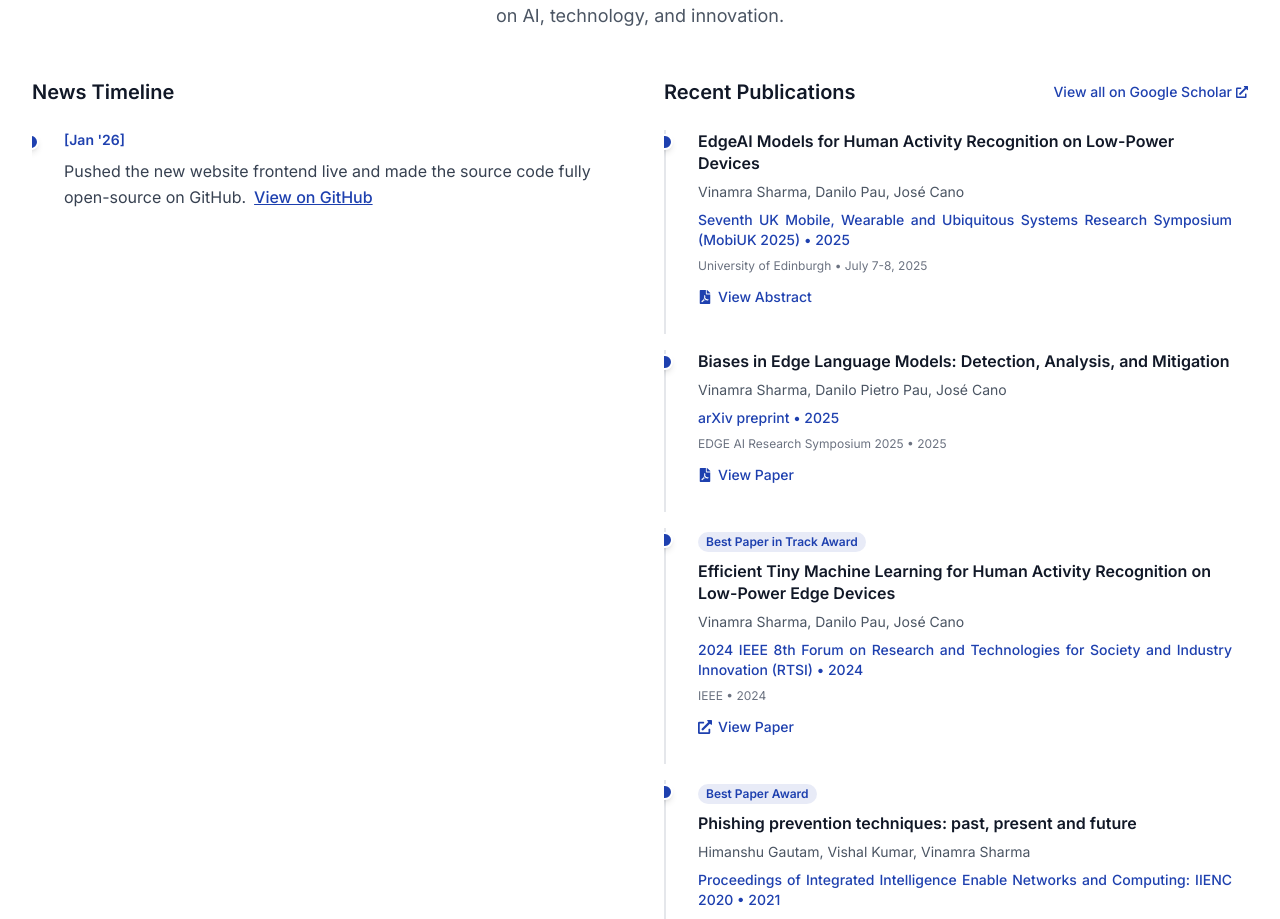
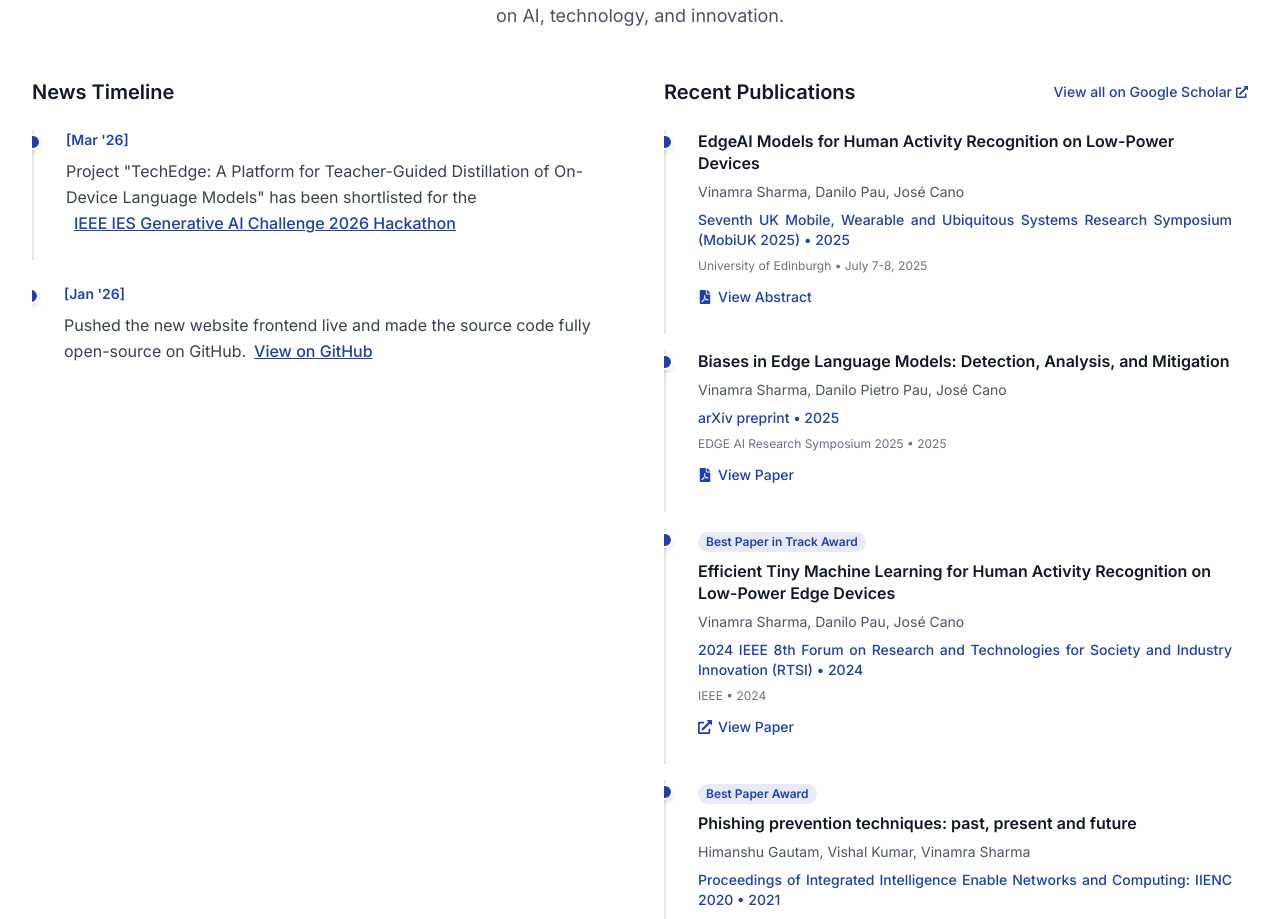
Before and after one commit to vnmrsharma/portfolio, a Next.js app: page / in a window 1280 px wide. Shown: the part 1549-2468 px from the top of the page. Built offline with nearby package versions, Linux system fonts and the light colour scheme.

Commit message:
Added recent IEEE IES Hackathon update

```diff
--- a/app/page.tsx
+++ b/app/page.tsx
@@ -113,6 +113,15 @@ export default function Home() {
     content: string;
     link: { text: string; href: string } | null;
   }> = [
+    {
+      date: "Mar '26",
+      content:
+        "Project \"TechEdge: A Platform for Teacher-Guided Distillation of On-Device Language Models\" has been shortlisted for the",
+      link: {
+        text: "IEEE IES Generative AI Challenge 2026 Hackathon",
+        href: "https://ai.ieee-ies.org/",
+      },
+    },
     {
       date: "Jan '26",
       content: "Pushed the new website frontend live and made the source code fully open-source on GitHub.",
@@ -426,7 +435,8 @@ export default function Home() {
                           <Link
                             href={item.link.href}
                             className="ml-2 text-primary hover:text-primary-dark font-medium underline inline-flex items-center gap-1"
-                            {...(item.link.href.startsWith("http") && { target: "_blank", rel: "noopener noreferrer" })}
+                            target="_blank"
+                            rel="noopener noreferrer"
                           >
                             {item.link.text}
                           </Link>
```
